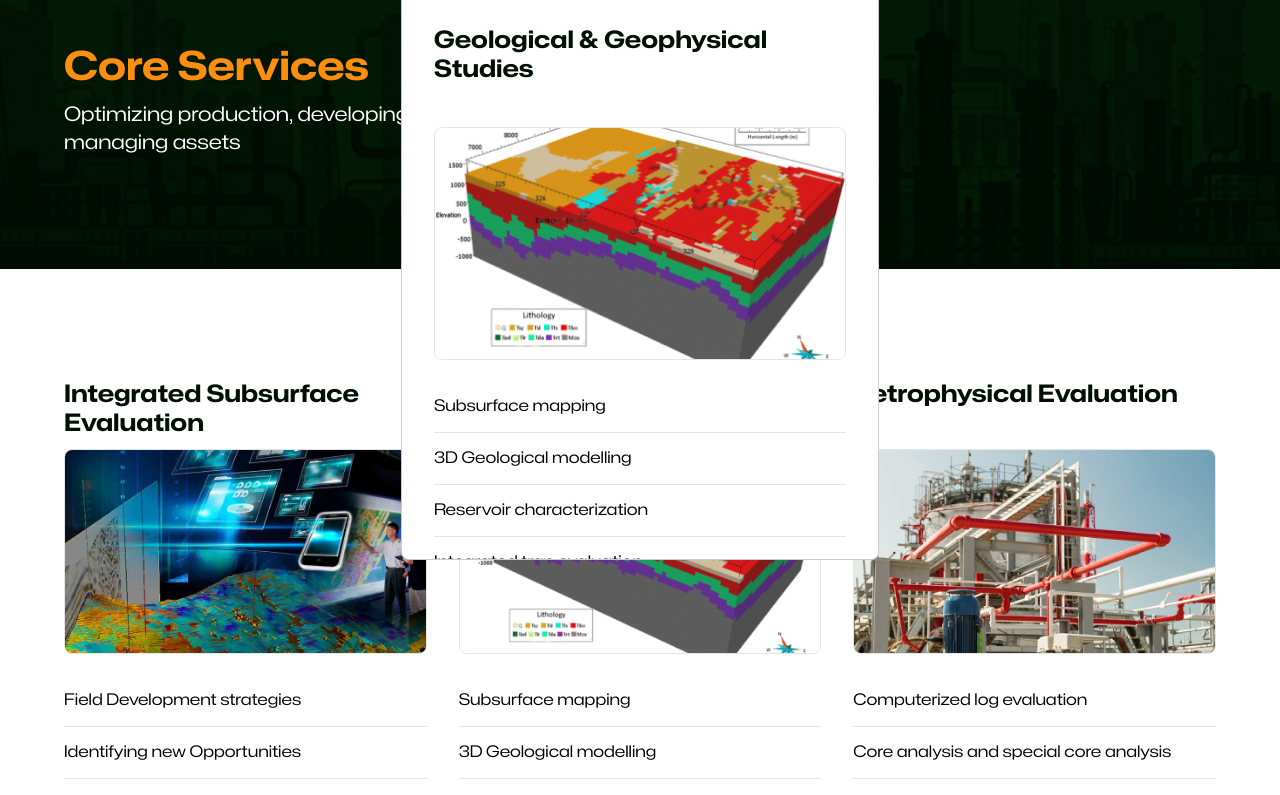
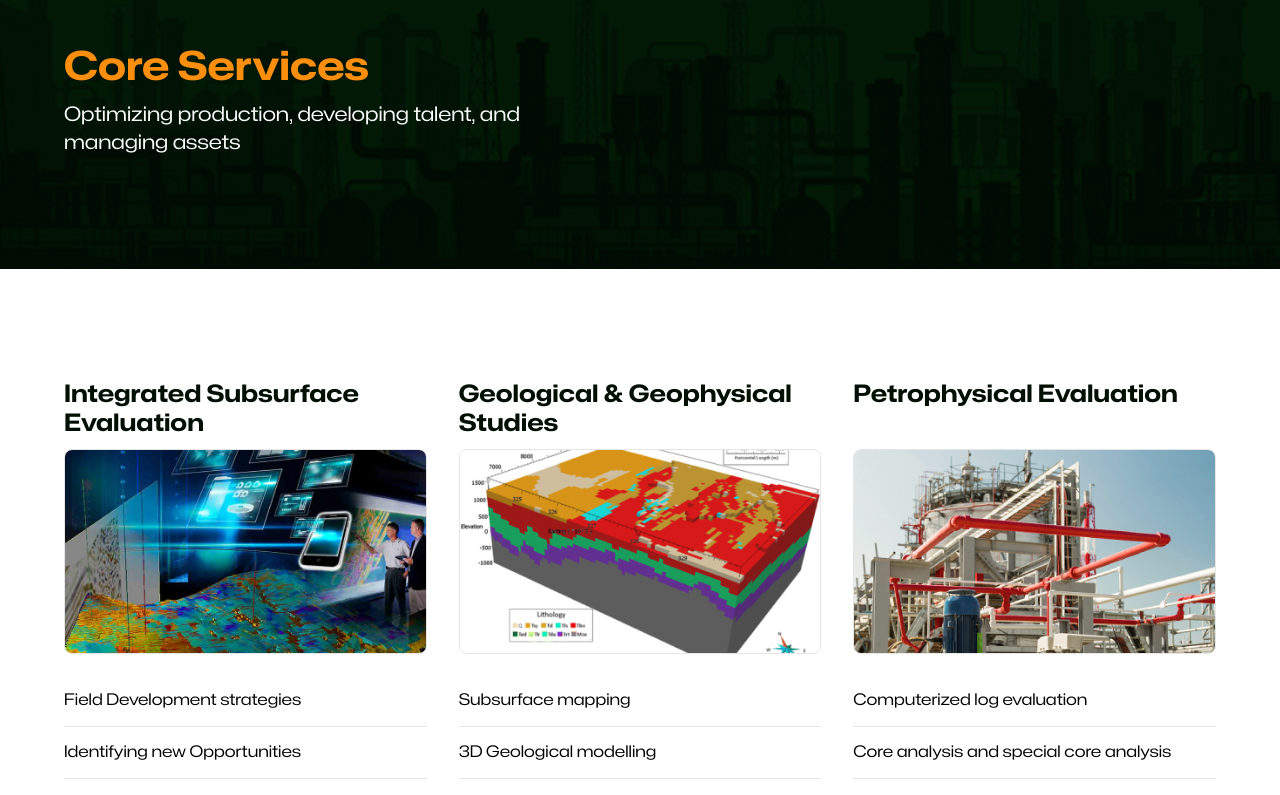
Before and after one commit to jubril-a/integralpetroserv, a Next.js app: page /services in a window 1280 px wide. Shown: the part 160-955 px from the top of the page. Built offline with nearby package versions, Linux system fonts and the light colour scheme.

Commit message:
implement "expand view" button behaviour

```diff
--- /dev/null
+++ b/app/components/ActiveContext.js
@@ -0,0 +1,5 @@
+import { createContext } from "react";
+
+const ActiveContext = createContext();
+
+export default ActiveContext
--- a/app/components/ServiceBox.jsx
+++ b/app/components/ServiceBox.jsx
@@ -2,6 +2,7 @@ import Image from "next/image"
 import styles from "./serviceCard.module.scss"
 
 const ServiceBox = ({heading, services, image, imageDesc}) => {
+
   return (
     <div className={styles.expanded}>
         <div className={styles.serviceBox}>
--- a/app/components/ServiceCard.jsx
+++ b/app/components/ServiceCard.jsx
@@ -1,13 +1,16 @@
 'use client'
 
 import Image from "next/image"
+import { useContext } from "react"
 import styles from "./serviceCard.module.scss"
+import ActiveContext from "./ActiveContext"
 
-const ServiceCard = ({heading, services, image, imageDesc}) => {
+const ServiceCard = ({id, heading, services, image, imageDesc}) => {
+  let { setActive } = useContext(ActiveContext)
 
-    function clickHandler() {
-        alert("Hello World")
-    }
+  function clickHandler() {
+    setActive(id)
+  }
 
   return (
     <div className={styles.serviceCard} onClick={clickHandler}>
--- a/app/components/ServicesSection.jsx
+++ b/app/components/ServicesSection.jsx
@@ -5,17 +5,20 @@ import styles from './ServicesSection.module.scss'
 import ServiceCard from './ServiceCard'
 import ServiceBox from './ServiceBox'
 import { detailed_services as services }  from './data'
+import ActiveContext from './ActiveContext'
 
 const ServicesSection = () => {
-  let [ active, setActive ] = useState(1)
+  let [ active, setActive ] = useState(null)
 
   return (
-    <div className='section'>
-      {(active != null ) && <ServiceBox heading={services[active].service} services={services[active].subservices} image={`/images/${services[active].imgName}`} imageDesc={services[active].imgDesc} />}
-      <div className={styles.Wrapper}>
-        {services.map((service) => <ServiceCard heading={service.service} services={service.subservices} image={`/images/${service.imgName}`} imageDesc={service.imgDesc} />)}
+    <ActiveContext.Provider value={{active, setActive}}>
+      <div className='section'>
+        {(active != null ) && <ServiceBox heading={services[active].service} services={services[active].subservices} image={`/images/${services[active].imgName}`} imageDesc={services[active].imgDesc} />}
+        <div className={styles.Wrapper}>
+          {services.map((service) => <ServiceCard key={service.id} id={service.id} heading={service.service} services={service.subservices} image={`/images/${service.imgName}`} imageDesc={service.imgDesc} />)}
+        </div>
       </div>
-    </div>
+    </ActiveContext.Provider>
   )
 }
 
--- a/app/components/data.js
+++ b/app/components/data.js
@@ -84,6 +84,7 @@ export const services = [
 
 export const detailed_services = [
     {
+      id: 1,
       service: "Integrated Subsurface Evaluation",
       subservices: [
         "Field Development strategies",
@@ -99,6 +100,7 @@ export const detailed_services = [
       imgDesc: "",
     },
     {
+      id: 2,
       service: "Geological & Geophysical Studies",
       subservices: [
         "Subsurface mapping",
@@ -121,6 +123,7 @@ export const detailed_services = [
       imgDesc: "",
     },
     {
+      id: 3,
       service: "Petrophysical Evaluation",
       subservices: [
         "Computerized log evaluation",
@@ -132,6 +135,7 @@ export const detailed_services = [
       imgDesc: "",
     },
     {
+      id: 4,
       service: "Reservoir Engineering",
       subservices: [
         "Material Balance Study",
@@ -148,6 +152,7 @@ export const detailed_services = [
       imgDesc: "",
     },
     {
+      id: 5,
       service: "3D Seismic Data Survey",
       subservices: [
         "Illumination Studies/Pre-3D Seismic Survey Design",
@@ -159,6 +164,7 @@ export const detailed_services = [
       imgDesc: "",
     },
     {
+      id: 6,
       service: "Geotechnical Surveys",
       subservices: [
         "Seabed Survey",
@@ -168,6 +174,7 @@ export const detailed_services = [
       imgDesc: "",
     },
     {
+      id: 7,
       service: "Integrated Production Studies",
       subservices: [
         "Integrated asset modelling",
```
